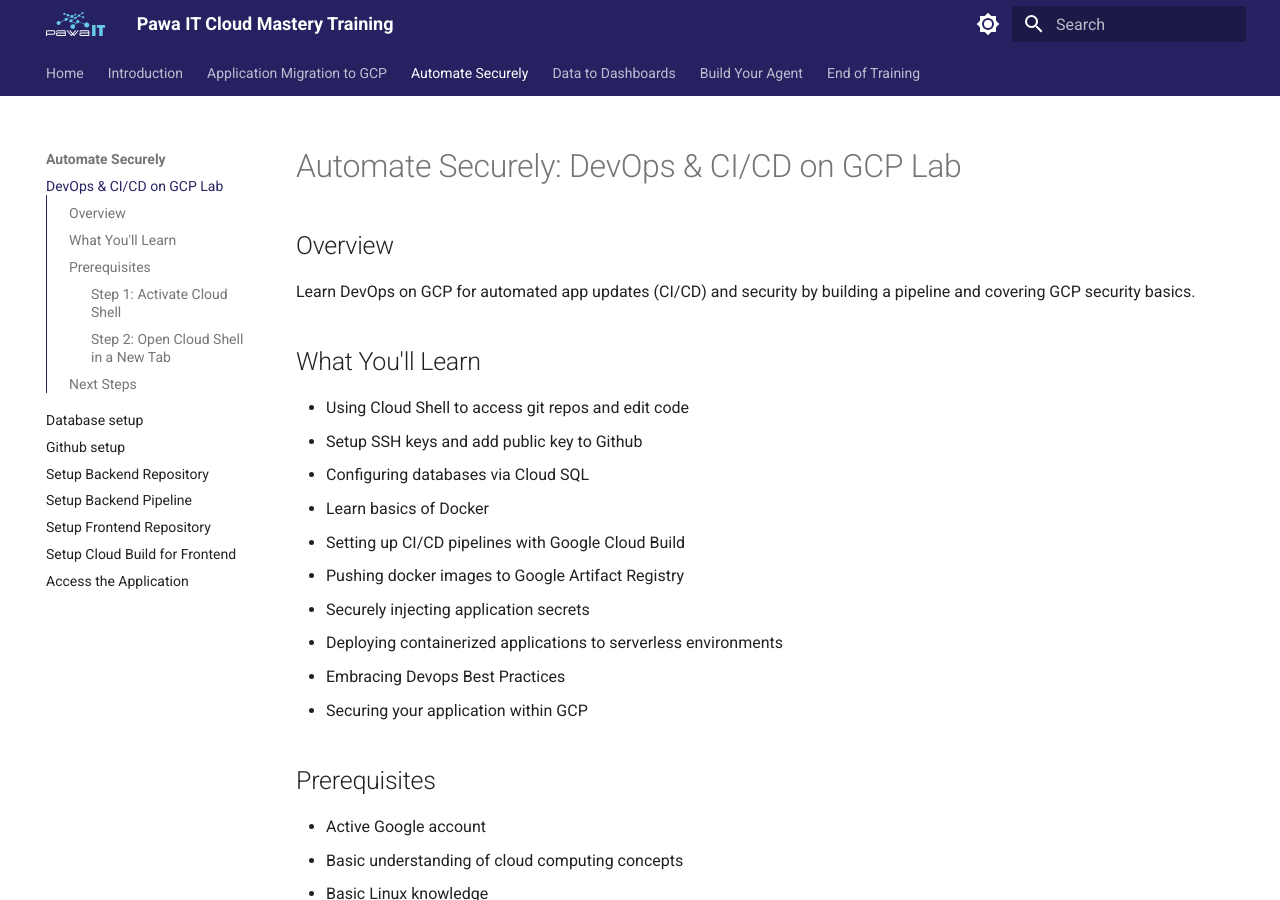
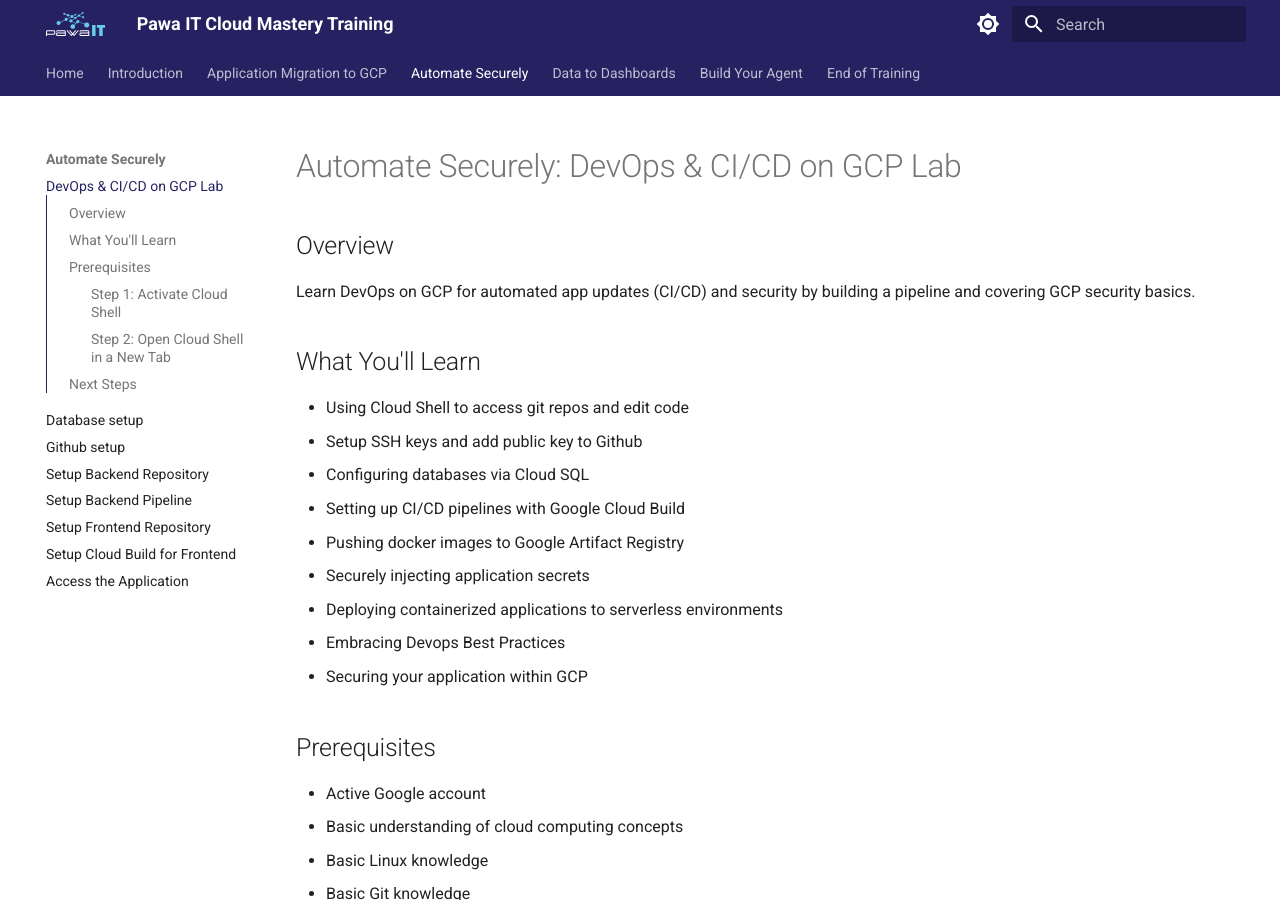
Before and after one commit to Pawa-IT-Solutions/cloud-mastery-docs, an MkDocs documentation site: the page built from docs/devops-lab.md, in a window 1280 px wide and 900 px high. Built offline with MkDocs 1.6.1 and Material for MkDocs 9.7.7, drawn with Linux system fonts in a browser that asks for light colours.

Commit message:
update docs

```diff
--- a/docs/devops-lab.md
+++ b/docs/devops-lab.md
@@ -7,7 +7,6 @@
 - Using Cloud Shell to access git repos and edit code
 - Setup SSH keys and add public key to Github
 - Configuring databases via Cloud SQL
-- Learn basics of Docker
 - Setting up CI/CD pipelines with Google Cloud Build
 - Pushing docker images to Google Artifact Registry
 - Securely injecting application secrets
```
